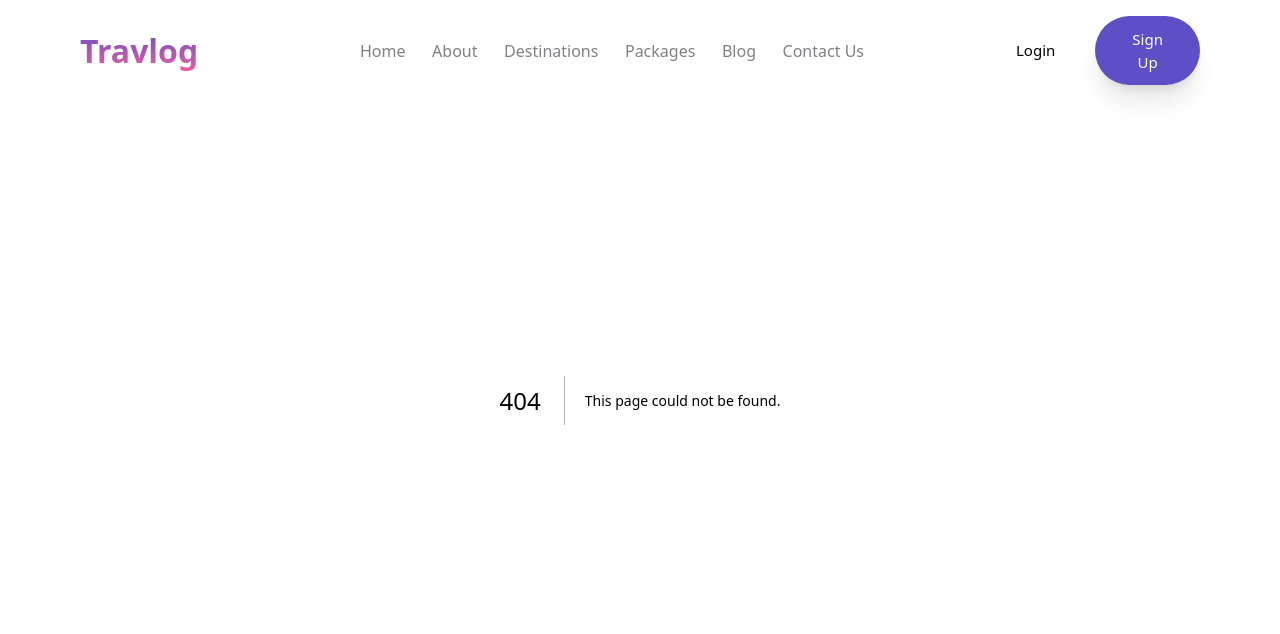
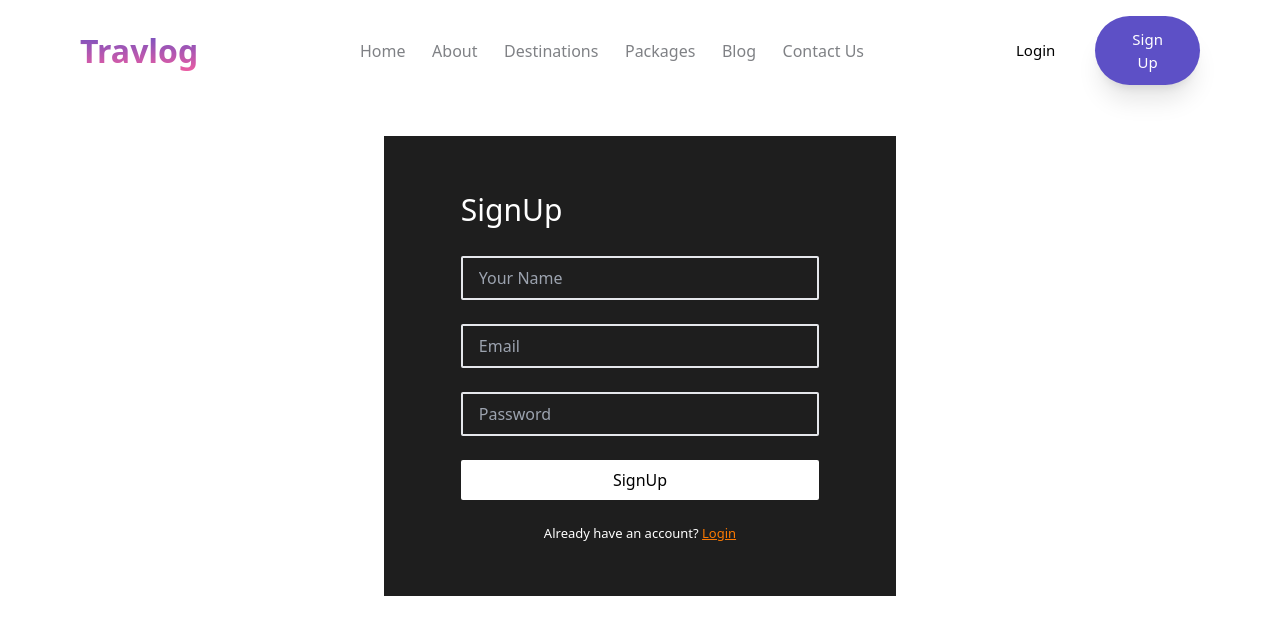
Before and after one commit to MohammedZaheer0/traveling-website, a Next.js app: page /signup in a window 1280 px wide. Before the commit this address had no page. Shown: the top 634 px of the page. Built offline with nearby package versions, Linux system fonts and the light colour scheme.

Commit message:
commited

```diff
--- a/app/Navbar.js
+++ b/app/Navbar.js
@@ -38,12 +38,12 @@ const Navbar = () => {
         </div>
 
         <ul className='navul justify-between text-[#7f8185] font-medium hidden lg:flex cursor-pointer'>
-          <li className={pathname === '#home' ? 'active' : ''} onClick={() => {router.push('#home')}}>Home</li>
-          <li className={pathname === '#about' ? 'active' : ''} onClick={() => {router.push('#about')}}>About</li>
-          <li className={pathname === '#destinations' ? 'active' : ''} onClick={() => {router.push('#destinations')}}>Destinations</li>
-          <li className={pathname === '#packages' ? 'active' : ''} onClick={() => {router.push('#packages')}}>Packages</li>
-          <li className={pathname === '#blog' ? 'active' : ''} onClick={() => {router.push('#blog')}}>Blog</li>
-          <li className={pathname === '#contactus' ? 'active' : ''} onClick={() => {router.push('#contactus')}}>Contact Us</li>
+          <li className={pathname === '/' ? 'active' : ''} onClick={() => {router.push('/')}}>Home</li>
+          <li className={pathname === '/#about' ? 'active' : ''} onClick={() => {router.push('/#about')}}>About</li>
+          <li className={pathname === '/#destinations' ? 'active' : ''} onClick={() => {router.push('/#destinations')}}>Destinations</li>
+          <li className={pathname === '/#packages' ? 'active' : ''} onClick={() => {router.push('/#packages')}}>Packages</li>
+          <li className={pathname === '/#blog' ? 'active' : ''} onClick={() => {router.push('/#blog')}}>Blog</li>
+          <li className={pathname === '/#contactus' ? 'active' : ''} onClick={() => {router.push('/#contactus')}}>Contact Us</li>
         </ul>
 
         <div className='navbutton items-center font-medium text-[15px] hidden lg:flex'>
@@ -63,12 +63,12 @@ const Navbar = () => {
           <div className='lg:hidden fixed top-0 left-0 right-0 px-4 pt-[50px] pb-3 space-y-1 sm:px-3 bg-white mt-5 transition-all w-full h-full z-[9999]'>
             <ul className='flex flex-col justify-center items-center mb-9 text-[#7f8185] gap-4 font-medium'>
 
-              <Link href='#home' className='p-2 rounded-lg' onClick={toggleNavbar}><li className={pathname === '/' ? 'active' : ''}>Home</li></Link>
-              <Link href='#about' className=' p-2 rounded-lg' onClick={toggleNavbar}><li className={pathname === '/about' ? 'active' : ''}>About</li></Link>
-              <Link href='#destinations' className=' p-2 rounded-lg' onClick={toggleNavbar}><li className={pathname === '/destinations' ? 'active' : ''}>Destinations</li></Link>
-              <Link href='#packages' className=' p-2 rounded-lg' onClick={toggleNavbar}><li className={pathname === '/packages' ? 'active' : ''}>Packages</li></Link>
-              <Link href='#blog' className=' p-2 rounded-lg' onClick={toggleNavbar}><li className={pathname === '/blog' ? 'active' : ''}>Blog</li></Link>
-              <Link href='#contactus' className=' p-2 rounded-lg' onClick={toggleNavbar}><li className={pathname === '/contactus' ? 'active' : ''}>Contact Us</li></Link>
+              <Link href='/' className='p-2 rounded-lg' onClick={toggleNavbar}><li className={pathname === '/' ? 'active' : ''}>Home</li></Link>
+              <Link href='/#about' className='p-2 rounded-lg' onClick={toggleNavbar}><li className={pathname === '/#about' ? 'active' : ''}>About</li></Link>
+              <Link href='/#destinations' className='p-2 rounded-lg' onClick={toggleNavbar}><li className={pathname === '/#destinations' ? 'active' : ''}>Destinations</li></Link>
+              <Link href='/#packages' className='p-2 rounded-lg' onClick={toggleNavbar}><li className={pathname === '/#packages' ? 'active' : ''}>Packages</li></Link>
+              <Link href='/#blog' className='p-2 rounded-lg' onClick={toggleNavbar}><li className={pathname === '/#blog' ? 'active' : ''}>Blog</li></Link>
+              <Link href='/#contactus' className='p-2 rounded-lg' onClick={toggleNavbar}><li className={pathname === '/#contactus' ? 'active' : ''}>Contact Us</li></Link>
 
             </ul>
 
--- /dev/null
+++ b/app/components/Login.js
@@ -0,0 +1,19 @@
+'use client';
+import React from 'react';
+import LoginSignUpComponent from '../components/LoginSignUpComponent';
+
+const Login = () => {
+  return (
+    <div>
+      <LoginSignUpComponent
+        name='Login'
+        button='Login'
+        rememberMe='Remember me'
+        footer="Don't have an account?"
+        page='SignUp'
+      />
+    </div>
+  );
+}
+
+export default Login;
--- /dev/null
+++ b/app/components/LoginSignUpComponent.js
@@ -0,0 +1,89 @@
+'use client';
+import React from 'react';
+import { useRouter } from 'next/navigation';
+import { usePathname } from 'next/navigation';
+
+const LoginSignUpComponent = ({
+  name,
+  button,
+  footer,
+  page,
+  rememberMe
+}) => {
+  const router = useRouter();
+  const pathName = usePathname();
+
+  const handleRedirect = () => {
+    if (pathName === '/login') {
+      router.push('/signup');
+    } else {
+      router.push('/login');
+    }
+  };
+
+  return (
+    <div>
+      <div className='w-[40%] mx-auto py-14 h-[80vh]'>
+
+
+        <div className='bg-[#1E1E1E] text-[#FFFFFF] flex flex-col justify-center items-center py-10 mt-20 lg:py-0'>
+          <div className='w-[70%] py-10'>
+            <h1 className='text-3xl my-4'>{name}</h1>
+
+            <form action="" onSubmit={(e) => e.preventDefault()} className='flex flex-col'>
+              {pathName !== '/login' && (
+                <input
+                  type="text"
+                  className='py-2 px-4 rounded-sm text-[#fff] my-3 border-2 outline-none bg-transparent'
+                  placeholder='Your Name'
+                />
+              )}
+
+              <input
+                type="email"
+                className='py-2 px-4 rounded-sm text-[#fff] my-3 border-2 outline-none bg-transparent'
+                placeholder='Email'
+              />
+
+              {pathName === '/login' && (
+                <div className='flex items-center my-3'>
+                  <input type="checkbox" id="rememberMe" className='mr-2' />
+                  <label htmlFor="rememberMe">{rememberMe}</label>
+                </div>
+              )}
+
+              <input
+                type="password"
+                className='py-2 px-4 rounded-sm text-[#fff] my-3 border-2 outline-none bg-transparent'
+                placeholder='Password'
+              />
+
+              <button
+                type='submit'
+                className='bg-[#fff] cursor-pointer text-[#000] py-2 my-3 md:px-14 px-8 rounded-sm'
+              >
+                {button}
+              </button>
+
+              <p className='text-center text-[13px]'>
+                {footer}{' '}
+                <button
+                  type='button'
+                  className='text-[#FB7902] my-3 underline'
+                  onClick={handleRedirect}
+                >
+                  {page}
+                </button>
+              </p>
+            </form>
+          </div>
+        </div>
+
+
+
+      </div>
+    </div>
+  );
+}
+
+export default LoginSignUpComponent;
--- /dev/null
+++ b/app/components/SignUp.js
@@ -0,0 +1,17 @@
+import React from 'react';
+import LoginSignUpComponent from '../components/LoginSignUpComponent';
+
+const RegistrationForm = () => {
+  return (
+    <div>
+      <LoginSignUpComponent
+        name='SignUp'
+        button='SignUp'
+        footer='Already have an account?'
+        page='Login'
+      />
+    </div>
+  );
+}
+
+export default RegistrationForm;
--- /dev/null
+++ b/app/login/page.js
@@ -0,0 +1,11 @@
+import Login from "../components/Login"
+
+const login = () => {
+  return (
+    <div>
+        <Login/>
+    </div>
+  )
+}
+
+export default login
--- /dev/null
+++ b/app/signup/page.js
@@ -0,0 +1,11 @@
+import SignUp from '../components/SignUp';
+
+const signup = () => {
+  return (
+    <div>
+        <SignUp/>
+    </div>
+  )
+}
+
+export default signup
```
